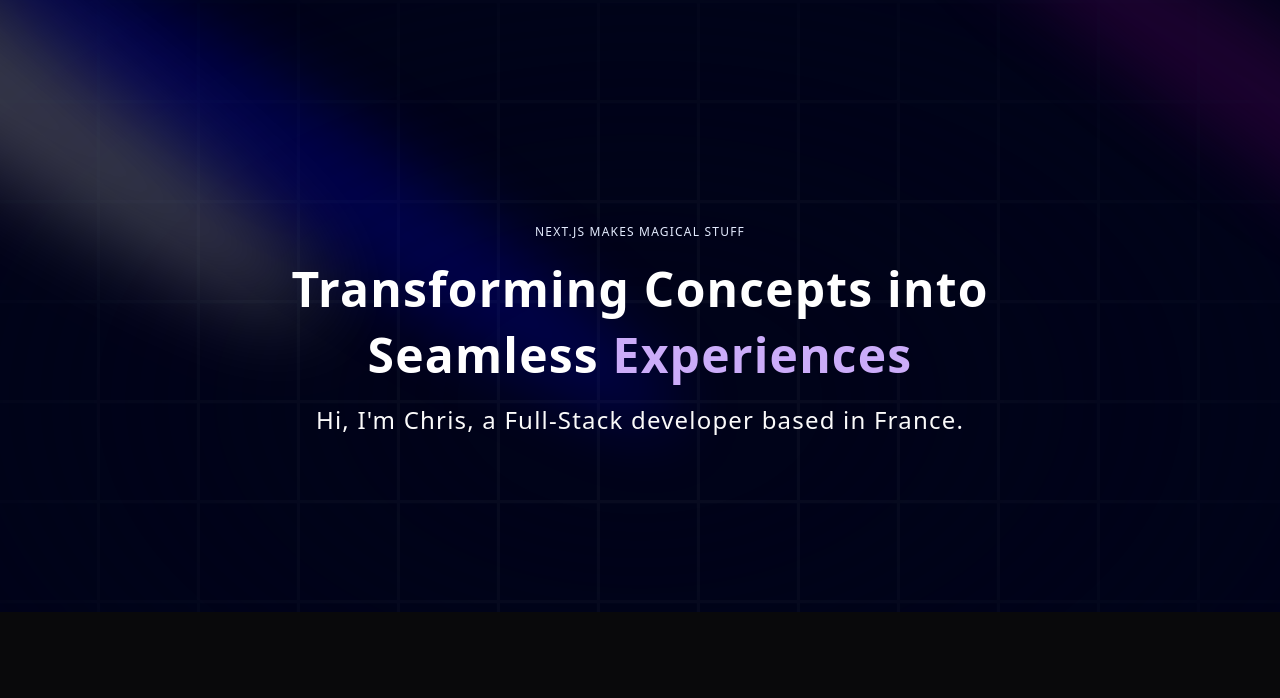
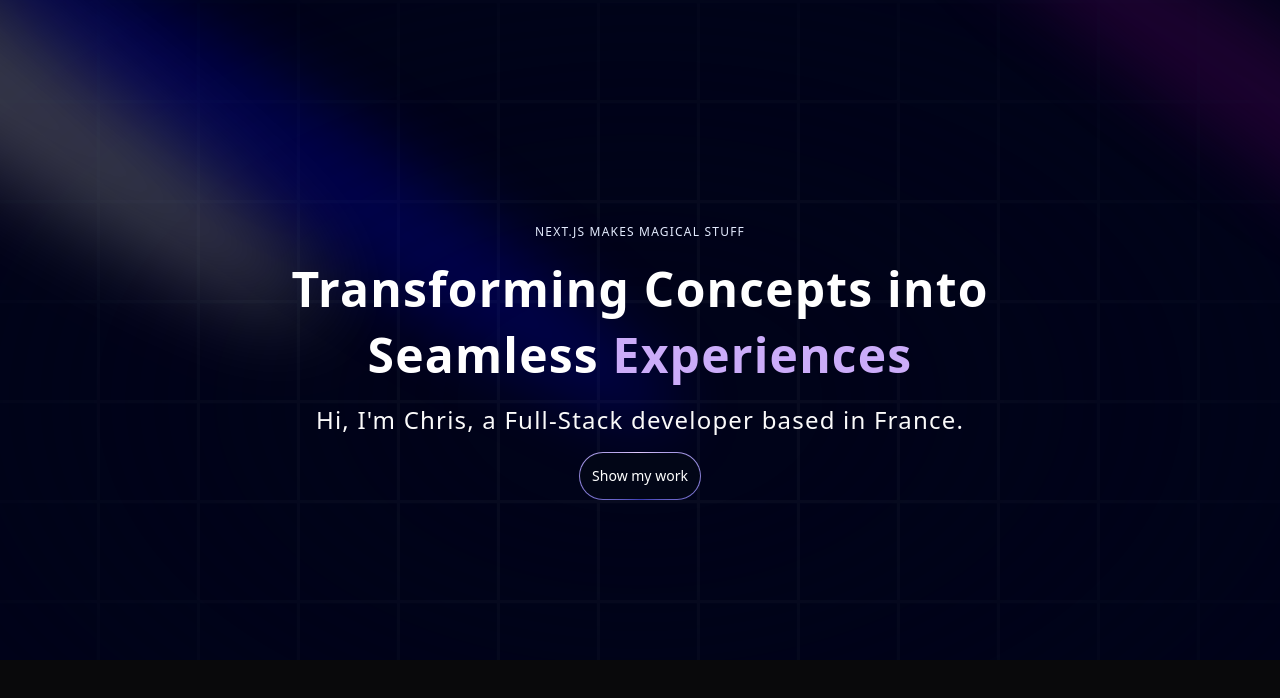
Before and after one commit to ChrisColesnicov/portfolio, a Next.js app: page / in a window 1280 px wide. Shown: the top 698 px of the page. Built offline with nearby package versions, Linux system fonts and the light colour scheme.

Commit message:
✨add bouton component and styling

```diff
--- a/components/Hero.tsx
+++ b/components/Hero.tsx
@@ -1,6 +1,7 @@
 import React from "react";
 import { Spotlight } from "./ui/Spotlight";
 import { TextGenerateEffect } from "./ui/TextGenerateEffect";
+import MagicButton from "./ui/MagicButton";
 
 const Hero = () => {
   return (
@@ -32,6 +33,9 @@
           <p className="text-center md:tracking-wider mb-4 text-sm md:text-lg lg:text-2xl">
             Hi, I&apos;m Chris, a Full-Stack developer based in France.
           </p>
+          <a href="#about">
+            <MagicButton title="Show my work" />
+          </a>
         </div>
       </div>
     </div>
--- /dev/null
+++ b/components/ui/MagicButton.tsx
@@ -0,0 +1,14 @@
+import React from "react";
+
+const MagicButton = ({ title, icon, position, handleClick, otherClasses }) => {
+  return (
+    <button className="relative inline-flex h-12 overflow-hidden rounded-full p-[1px] focus:outline-none focus:ring-2 focus:ring-slate-400 focus:ring-offset-2 focus:ring-offset-slate-50">
+      <span className="absolute inset-[-1000%] animate-[spin_2s_linear_infinite] bg-[conic-gradient(from_90deg_at_50%_50%,#E2CBFF_0%,#393BB2_50%,#E2CBFF_100%)]" />
+      <span className="inline-flex h-full w-full cursor-pointer items-center justify-center rounded-full bg-slate-950 px-3 py-1 text-sm font-medium text-white backdrop-blur-3xl">
+        {title}
+      </span>
+    </button>
+  );
+};
+
+export default MagicButton;
```
